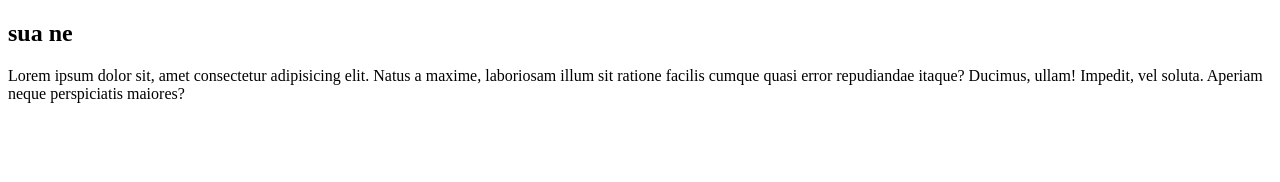
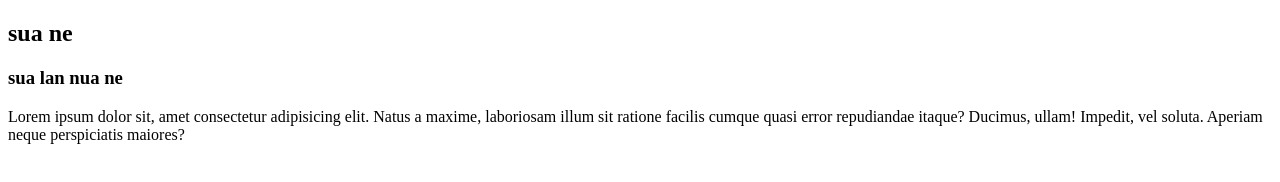
Before and after one commit to V1kingX/duan3, a plain HTML site: page index.html in a window 1280 px wide. Drawn offline with Linux system fonts and the light colour scheme.

Commit message:
test commit

```diff
--- a/index.html
+++ b/index.html
@@ -7,6 +7,7 @@
 </head>
 <body>
     <h2>sua ne</h2>
+    <h3>sua lan nua ne</h3>
     Lorem ipsum dolor sit, amet consectetur adipisicing elit. Natus a maxime, laboriosam illum sit ratione facilis cumque quasi error repudiandae itaque? Ducimus, ullam! Impedit, vel soluta. Aperiam neque perspiciatis maiores?
 </body>
 </html>
```
